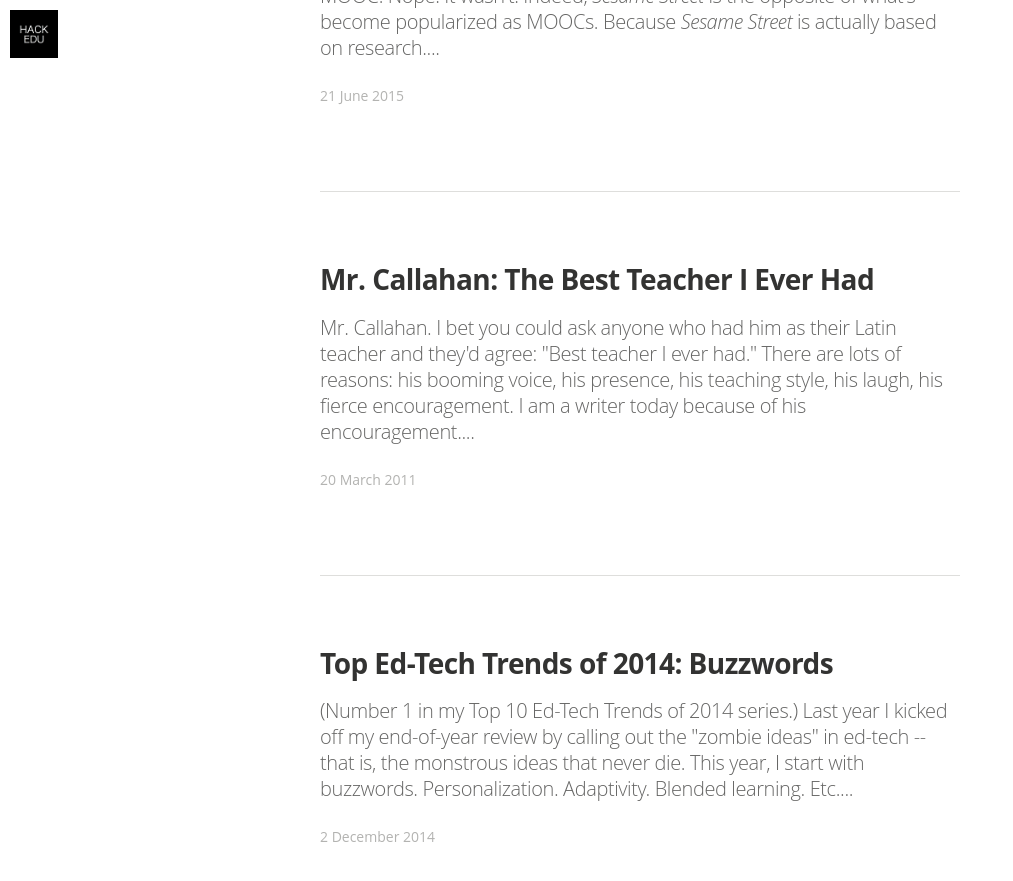
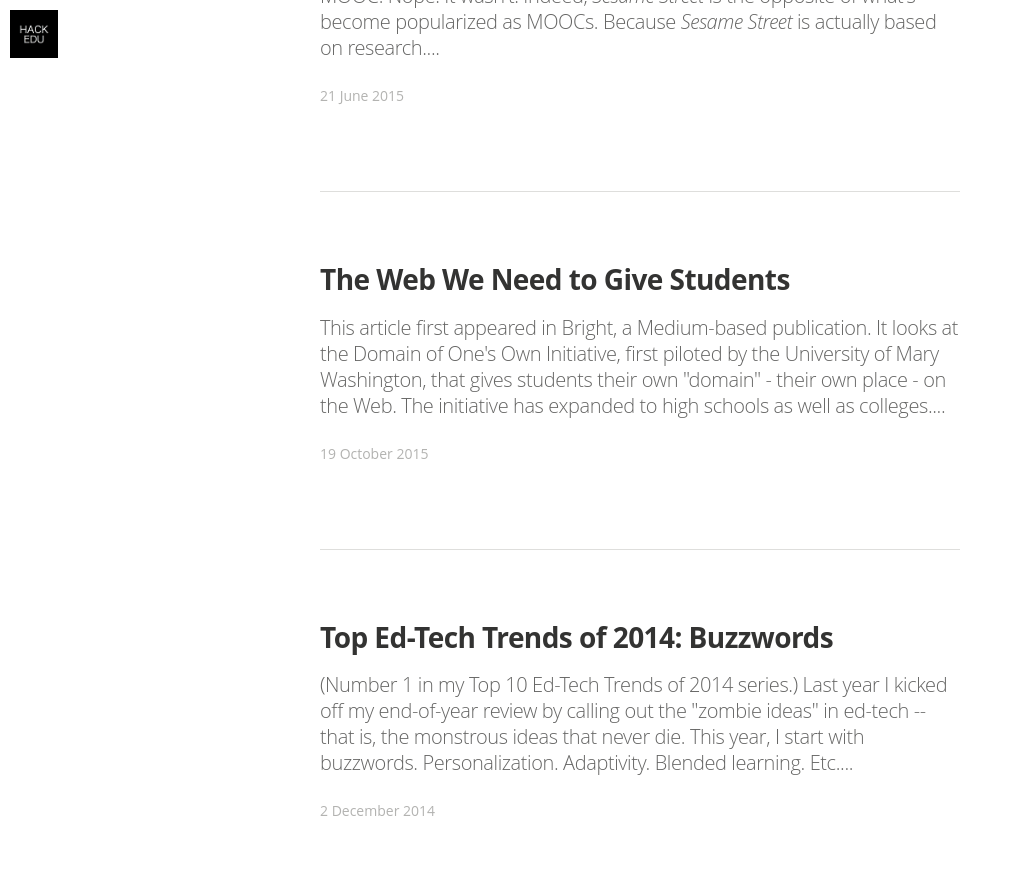
Before and after one commit to HackEducation/Writing, a Jekyll site: the page built from index.html, in a window 1280 px wide and 900 px high, scrolled down 13863 px. Shown: the top 881 px of the window, without its empty margins (0-1013 px from the left). Built offline with Jekyll 4.4.1, drawn with Linux system fonts in a browser that asks for light colours; nearby versions of some CDN libraries; some web fonts are replaced; Markdown is read by kramdown in place of the engine named in the settings; the list of posts is cut into pages by our own code.

Commit message:
new post

```diff
--- a/index.html
+++ b/index.html
@@ -830,20 +830,16 @@ layout: default
 
         <article class="post" itemscope itemtype="http://schema.org/BlogPosting" role="article">
           <div class="article-item">
-
             <header class="post-header">
-              <h2 class="post-title" itemprop="name"><a href="http://hackeducation.com/2011/03/20/mr-callahan-the-best-teacher-i-ever-had/" itemprop="url">Mr. Callahan: The Best Teacher I Ever Had</a></h2>
+              <h2 class="post-title" itemprop="name"><a href="http://hackeducation.com/2015/10/19/domains/" itemprop="url">The Web We Need to Give Students</a></h2>
             </header>
-
             <section class="post-excerpt" itemprop="description">
-              <p>Mr. Callahan. I bet you could ask anyone who had him as their Latin teacher and they'd agree: "Best teacher I ever had." There are lots of reasons: his booming voice, his presence, his teaching style, his laugh, his fierce encouragement. I am a writer today because of his encouragement....</p>
+              <p>This article first appeared in Bright, a Medium-based publication. It looks at the Domain of One's Own Initiative, first piloted by the University of Mary Washington, that gives students their own "domain" - their own place - on the Web. The initiative has expanded to high schools as well as colleges....</p>
             </section>
-
             <div class="post-meta">
-              <time datetime="20 March 2011">20 March 2011</time>
+              <time datetime="19 October 2015">19 October 2015</time>
   <!--            <span class="post-tags-set">on <span class="post-tag-">, <a href="/tag/"></a></span></span>-->
             </div>
-
           <div>
         </article>
 
```
